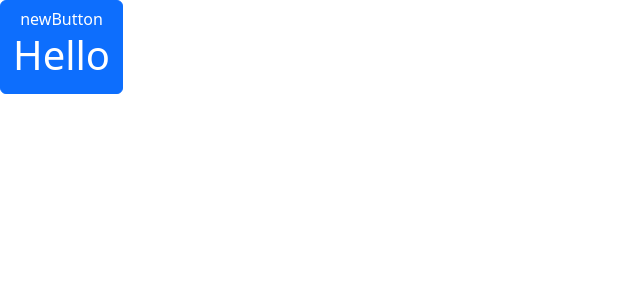
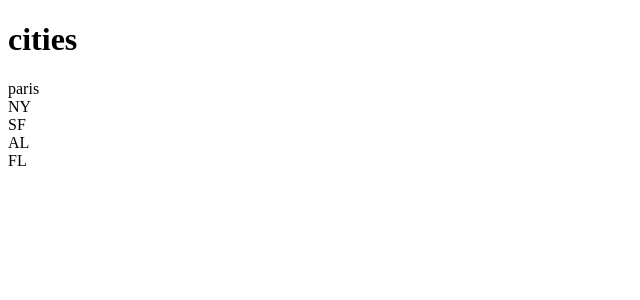
Before and after one commit to anuragpampati/react-app, a React (Vite) app: page / in a window 1280 px wide. Shown: the top 300 px of the page, without its empty margins (0-640 px from the left). Built offline with nearby package versions, Linux system fonts and the light colour scheme.

Commit message:
updated listgroup files

```diff
--- a/src/App.tsx
+++ b/src/App.tsx
@@ -1,27 +1,28 @@
 import { useState } from "react";
 import Alert from "./Components/Alert";
 import Button from "./Components/Button";
+import ListGroup from "./Components/ListGroup";
 // import ListGroup from "./Components/ListGroup";
 
 function App() {
-  // let items = ["paris", "NY", "SF", "AL", "FL"];
-  // const handlItem = (item: string) => {
-  //   console.log(item);
-  // };
+  let items = ["paris", "NY", "SF", "AL", "FL"];
+  const handlItem = (item: string) => {
+    console.log(item);
+  };
+  return (
+    <div>
+      <ListGroup items={items} heading={"cities"} onSelectItem={handlItem} />
+    </div>
+  );
+  // const [visible, setvisibility] = useState(false);
   // return (
   //   <div>
-  //     <ListGroup items={items} heading={"cities"} onSelectItem={handlItem} />
+  //     {visible && <Alert Onclose={() => setvisibility(false)}>My Alert</Alert>}
+  //     <Button color="primary" onClick={() => setvisibility(true)}>
+  //       newButton<h1>Hello</h1>
+  //     </Button>
   //   </div>
   // );
-  const [visible, setvisibility] = useState(false);
-  return (
-    <div>
-      {visible && <Alert Onclose={() => setvisibility(false)}>My Alert</Alert>}
-      <Button color="primary" onClick={() => setvisibility(true)}>
-        newButton<h1>Hello</h1>
-      </Button>
-    </div>
-  );
 }
 
 export default App;
--- /dev/null
+++ b/src/Components/ListGroup/ListGroup.css
@@ -0,0 +1,4 @@
+.list-group{
+    list-style: None;
+    padding: 0;
+}
--- a/src/Components/ListGroup.tsx
+++ b/src/Components/ListGroup/ListGroup.tsx
@@ -1,4 +1,5 @@
 import * as React from "react";
+import "./ListGroup.css";
 
 interface Props {
   items: string[];
--- /dev/null
+++ b/src/Components/ListGroup/index.ts
@@ -0,0 +1,3 @@
+import ListGroup from "./ListGroup"
+
+export default ListGroup
--- a/src/main.tsx
+++ b/src/main.tsx
@@ -1,7 +1,7 @@
 import React from "react";
 import ReactDOM from "react-dom/client";
 import App from "./App.tsx";
-import "bootstrap/dist/css/bootstrap.css";
+// import "bootstrap/dist/css/bootstrap.css";
 
 ReactDOM.createRoot(document.getElementById("root")!).render(
   <React.StrictMode>
```
